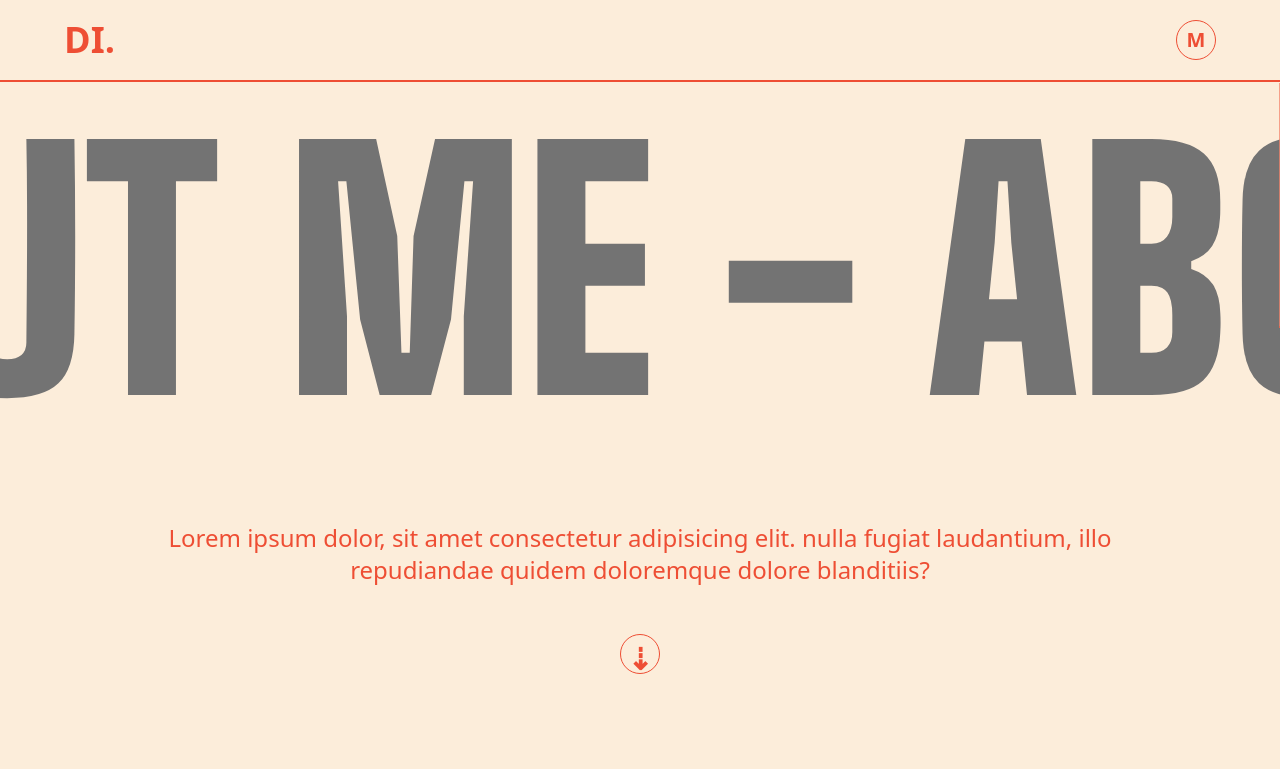
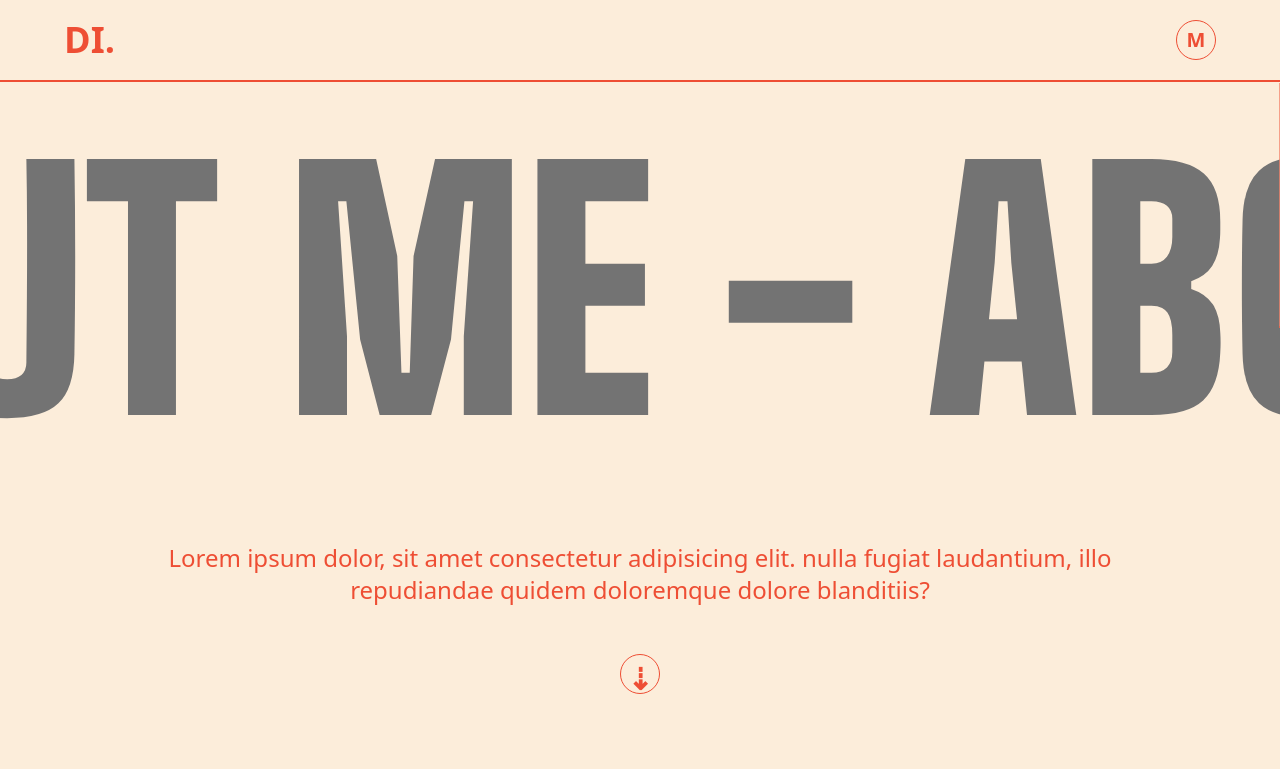
Before and after one commit to vibe-coder/david-irinyemi-portfolio-main, a Next.js app in the folder david-irinyemi-portfolio/david-irinyemi-portfolio/: page /about in a window 1280 px wide. Shown: the top 769 px of the page. Built offline with nearby package versions, Linux system fonts and the light colour scheme.

Commit message:
Reduced margin top

```diff
--- a/david-irinyemi-portfolio/david-irinyemi-portfolio/src/app/about/page.jsx
+++ b/david-irinyemi-portfolio/david-irinyemi-portfolio/src/app/about/page.jsx
@@ -7,7 +7,7 @@ const About = () => {
     <section className="">
       <div id='wrapper'>
         <div id='scroll'>
-          <div id='to-left' className="mt-[-30px]  md:mt-[-50px]">
+          <div id='to-left' className="mt-[-30px]  md:mt-[-30px]">
             <h1 className="text-[14rem] text-text-gray font-extrabold uppercase md:text-[20rem]"> ABOUT ME - ABOUT ME - ABOUT ME - ABOUT ME - ABOUT ME - ABOUT ME - ABOUT ME - ABOUT ME - ABOUT ME - ABOUT ME - ABOUT ME - ABOUT ME</h1>
           </div>
         </div>
```
